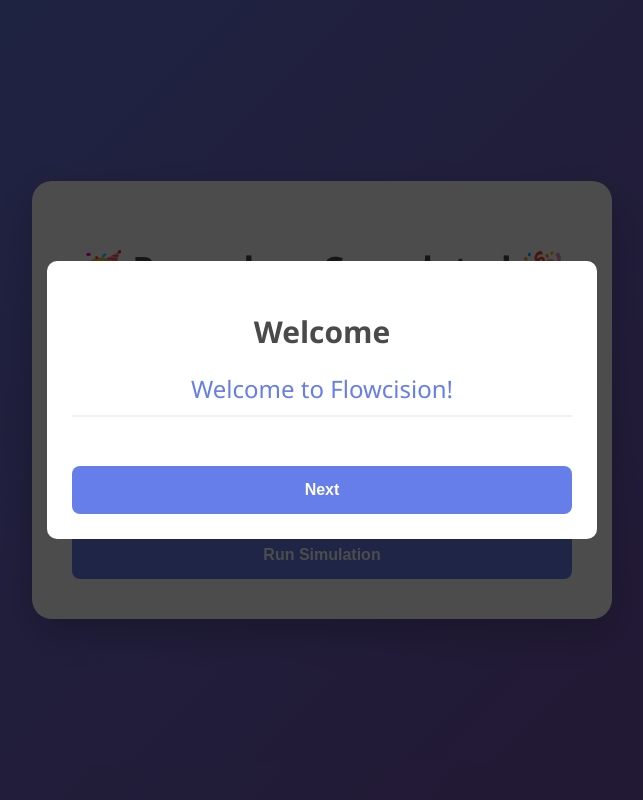
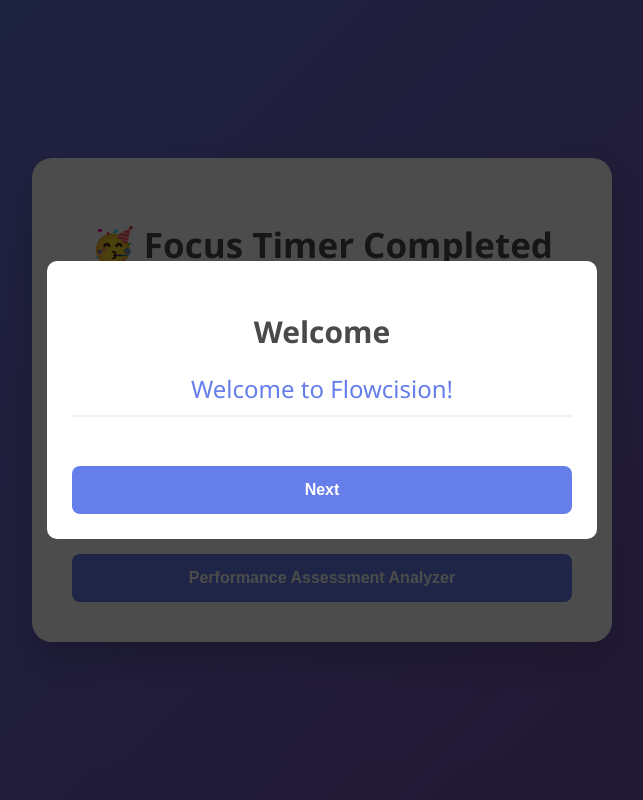
Before and after one commit to IOI4896/GitExercise-Flowcision, a Flask app: page /pomodoro_complete in a window 1280 px wide. Shown: the whole page, without its empty margins (318-961 px from the left). Run offline with Flask 3, Linux system fonts and the light colour scheme; the visitor is signed in with stand-in values (Sample User, id 1); data comes from the database, SQL or seed files in the repository.

Commit message:
Rename Pomodoro Complete page to Focus Timer Complete

```diff
--- a/templates/pomodoro_complete.html
+++ b/templates/pomodoro_complete.html
@@ -1,7 +1,7 @@
 <!DOCTYPE html>
 <html>
     <head>
-        <title>Flowcision - Pomodoro Complete</title>
+        <title>Flowcision - Focus Timer Complete</title>
         <style>
             body {
                 font-family: 'Segoe UI', Tahoma, Geneva, Verdana, sans-serif;
@@ -55,7 +55,7 @@
                 <input id="commandInput" type="'text" placeholder="type command...">
             </div>
 
-            <h1>🥳 Pomodoro Completed 🎉</h1>
+            <h1>🥳 Focus Timer Completed 🎉</h1>
             <p>You did great, keep it up!</p>
 
             <h2>Total Points: {{points}}</h2>
@@ -66,7 +66,7 @@
                 </a>
 
                 <a href = "/index">
-                    <button>Run Simulation</button>
+                    <button>Performance Assessment Analyzer</button>
                 </a>
             </nav>
         </div>
```
